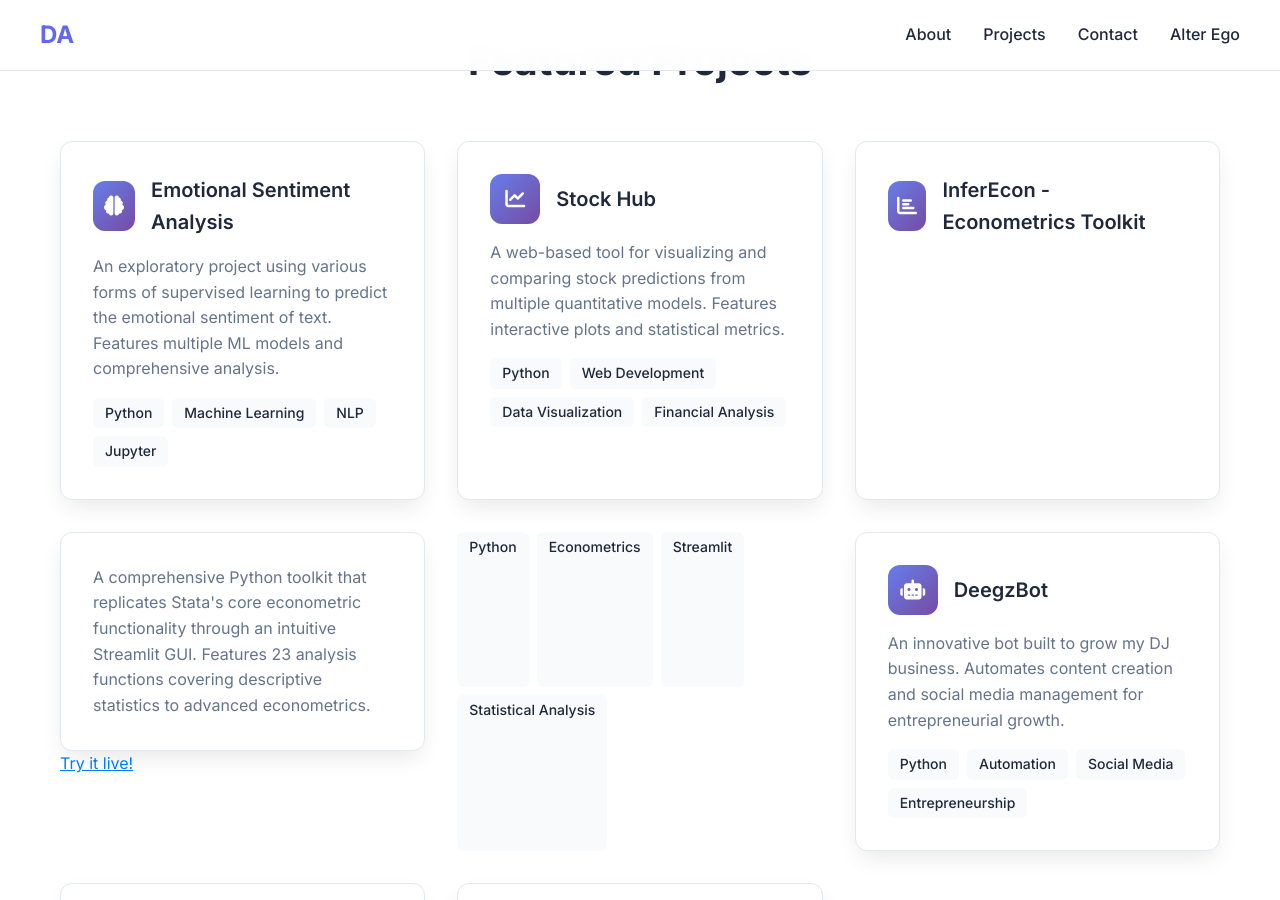
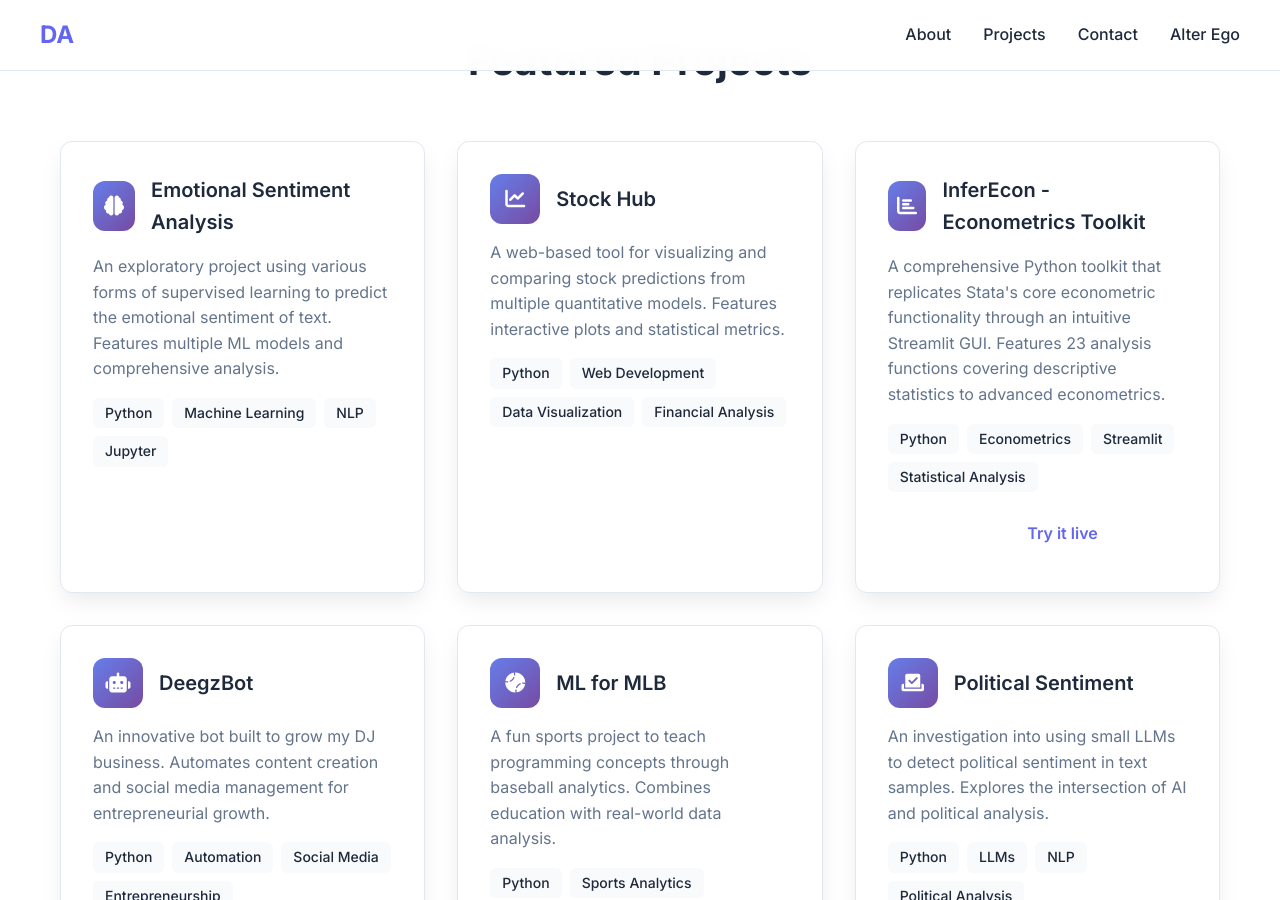
Before and after one commit to insdaguirre/insdaguirre.github.io, a Jekyll site: the page built from index.html, in a window 1280 px wide and 900 px high, scrolled down 1650 px. Built offline with Jekyll 4.4.1, drawn with Linux system fonts in a browser that asks for light colours.

Commit message:
found nested anchor

```diff
--- a/assets/css/main.css
+++ b/assets/css/main.css
@@ -275,10 +275,23 @@ section {
     margin-bottom: 1rem;
 }
 
+/* Make inline callouts inside descriptions look like links */
+.project-description .live-link {
+    color: var(--primary);
+    text-decoration: underline;
+    cursor: pointer;
+}
+
 .project-tech {
     display: flex;
     flex-wrap: wrap;
     gap: 0.5rem;
+}
+
+.project-links {
+    display: flex;
+    gap: 0.75rem;
+    margin-top: 1rem;
 }
 
 .tech-tag {
--- a/index.html
+++ b/index.html
@@ -104,21 +104,25 @@ description: Senior at Cornell University studying Data Science and Physics. Pas
                 </div>
             </a>
 
-            <a href="https://github.com/insdaguirre/InferEcon" class="project-card" target="_blank">
+            <div class="project-card">
                 <div class="project-header">
                     <div class="project-icon">
                         <i class="fas fa-chart-bar"></i>
                     </div>
                     <h3 class="project-title">InferEcon - Econometrics Toolkit</h3>
                 </div>
-                <p class="project-description">A comprehensive Python toolkit that replicates Stata's core econometric functionality through an intuitive Streamlit GUI. Features 23 analysis functions covering descriptive statistics to advanced econometrics. <a href="https://inferecon.streamlit.app/" target="_blank" style="color: #007bff; text-decoration: underline;">Try it live!</a></p>
+                <p class="project-description">A comprehensive Python toolkit that replicates Stata's core econometric functionality through an intuitive Streamlit GUI. Features 23 analysis functions covering descriptive statistics to advanced econometrics.</p>
                 <div class="project-tech">
                     <span class="tech-tag">Python</span>
                     <span class="tech-tag">Econometrics</span>
                     <span class="tech-tag">Streamlit</span>
                     <span class="tech-tag">Statistical Analysis</span>
                 </div>
-            </a>
+                <div class="project-links">
+                    <a href="https://github.com/insdaguirre/InferEcon" target="_blank" class="btn btn-secondary">GitHub</a>
+                    <a href="https://inferecon.streamlit.app/" target="_blank" class="btn btn-primary">Try it live</a>
+                </div>
+            </div>
 
             <a href="https://github.com/insdaguirre/DeegzBot" class="project-card" target="_blank">
                 <div class="project-header">
```
